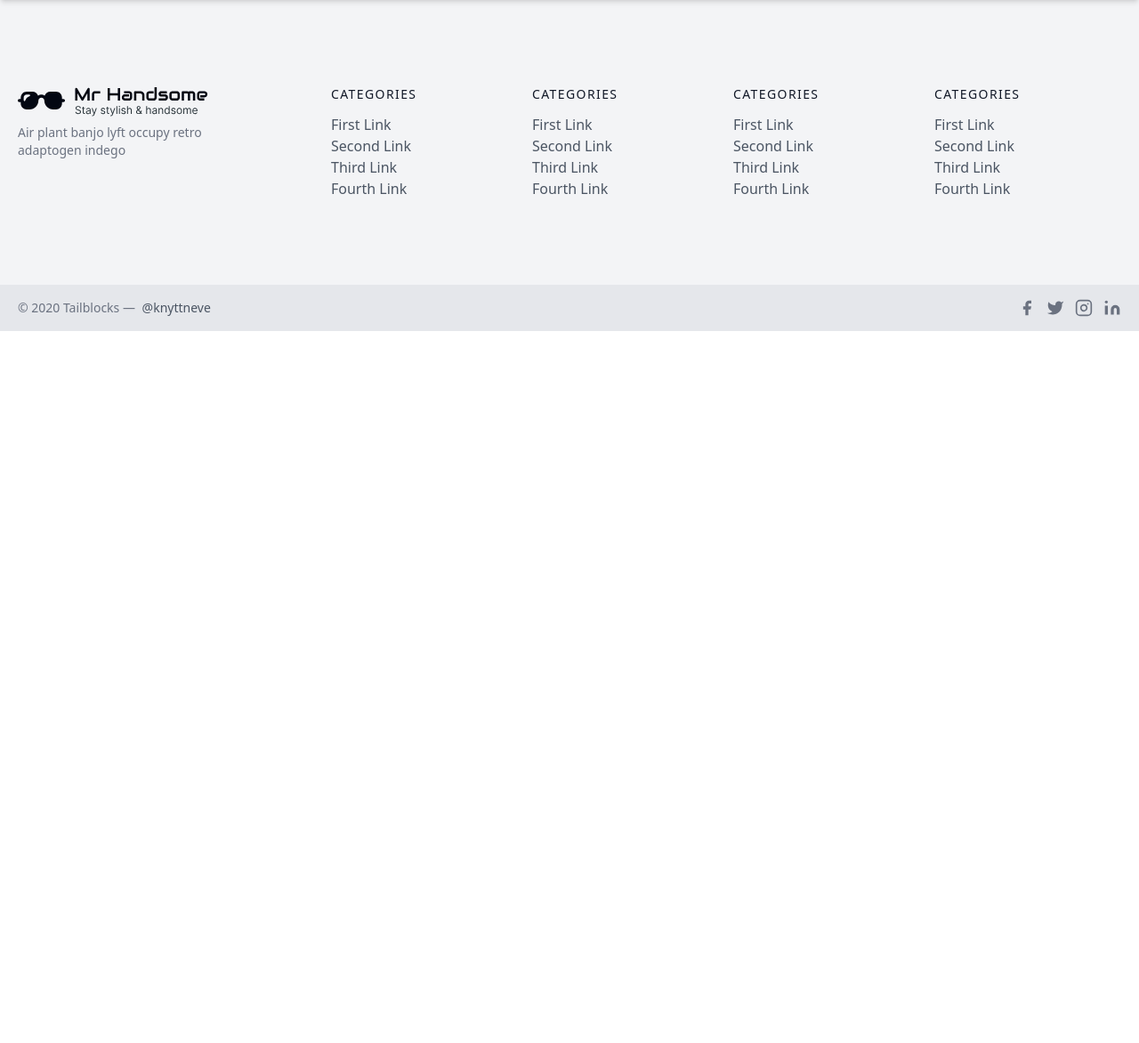
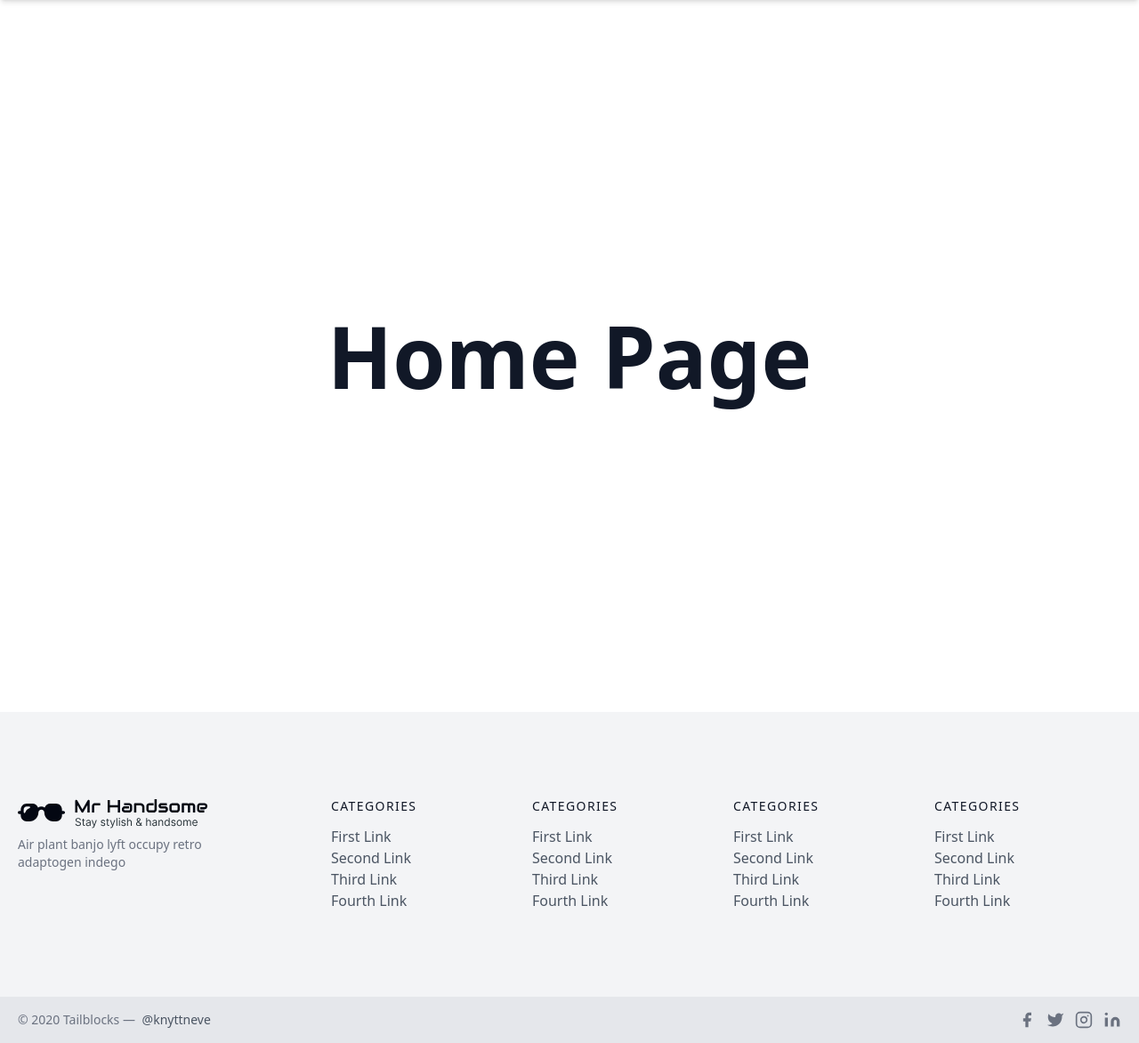
Before and after one commit to JavadMoradkhah/django-ecommerce, a Django app: template templates/index.html in a window 1280 px wide. Shown: the part 56-1228 px from the top of the page at 89% size. Before the commit the page ends 428 px from the top, so only its background shows below. Run offline with Django 3.2, Linux system fonts and the light colour scheme; the template is opened without the code that fills it, so the values that code supplies are empty.

Commit message:
feat: build the base template

```diff
--- a/static/css/dist/index.css
+++ b/static/css/dist/index.css
@@ -1450,6 +1450,10 @@ html {
   height: 2rem;
 }
 
+.h-screen {
+  height: 100vh;
+}
+
 .min-h-screen {
   min-height: 100vh;
 }
@@ -1692,6 +1696,16 @@ html {
 .text-xs {
   font-size: 0.75rem;
   line-height: 1rem;
+}
+
+.text-4xl {
+  font-size: 2.25rem;
+  line-height: 2.5rem;
+}
+
+.text-8xl {
+  font-size: 6rem;
+  line-height: 1;
 }
 
 .font-bold {
--- /dev/null
+++ b/templates/base.html
@@ -0,0 +1,18 @@
+{% load static %}
+
+<!DOCTYPE html>
+<html data-theme="light">
+  <head>
+    <meta charset="UTF-8" />
+    <meta name="viewport" content="width=device-width, initial-scale=1.0" />
+    <meta name="author" content="Javad Moradkhah">
+    <title>{% block title %}E-Commerce | Home{% endblock %}</title>
+    <link href="{% static '/css/dist/index.css' %}" rel="stylesheet" />
+    {% block styles %}{% endblock %}
+  </head>
+  <body>
+    {% block content %}{% endblock %}
+    <script src="//unpkg.com/alpinejs" defer></script>
+    {% block scripts %}{% endblock %}
+  </body>
+</html>
--- a/templates/index.html
+++ b/templates/index.html
@@ -1,17 +1,15 @@
-{% load static %}
+{% extends 'base.html' %}
 
-<!DOCTYPE html>
-<html data-theme="light">
-  <head>
-    <meta charset="UTF-8" />
-    <meta name="viewport" content="width=device-width, initial-scale=1.0" />
-    <link href="{% static '/css/dist/index.css' %}" rel="stylesheet" />
-  </head>
-  <body>
+{% block title %}
+    Home
+{% endblock %}
+
+{% block content %}
     {% include 'inc/header.html' %}
 
+    <main class="h-screen flex justify-center items-center">
+      <h1 class="text-primary text-8xl font-bold">Home Page</h1>
+    </main>
+
     {% include 'inc/footer.html' %}
-
-    <script src="//unpkg.com/alpinejs" defer></script>
-  </body>
-</html>
+{% endblock %}
```
Also changed, not shown: templates/auth/login.html (+9 -14 lines), templates/auth/signup.html (+8 -14 lines).
